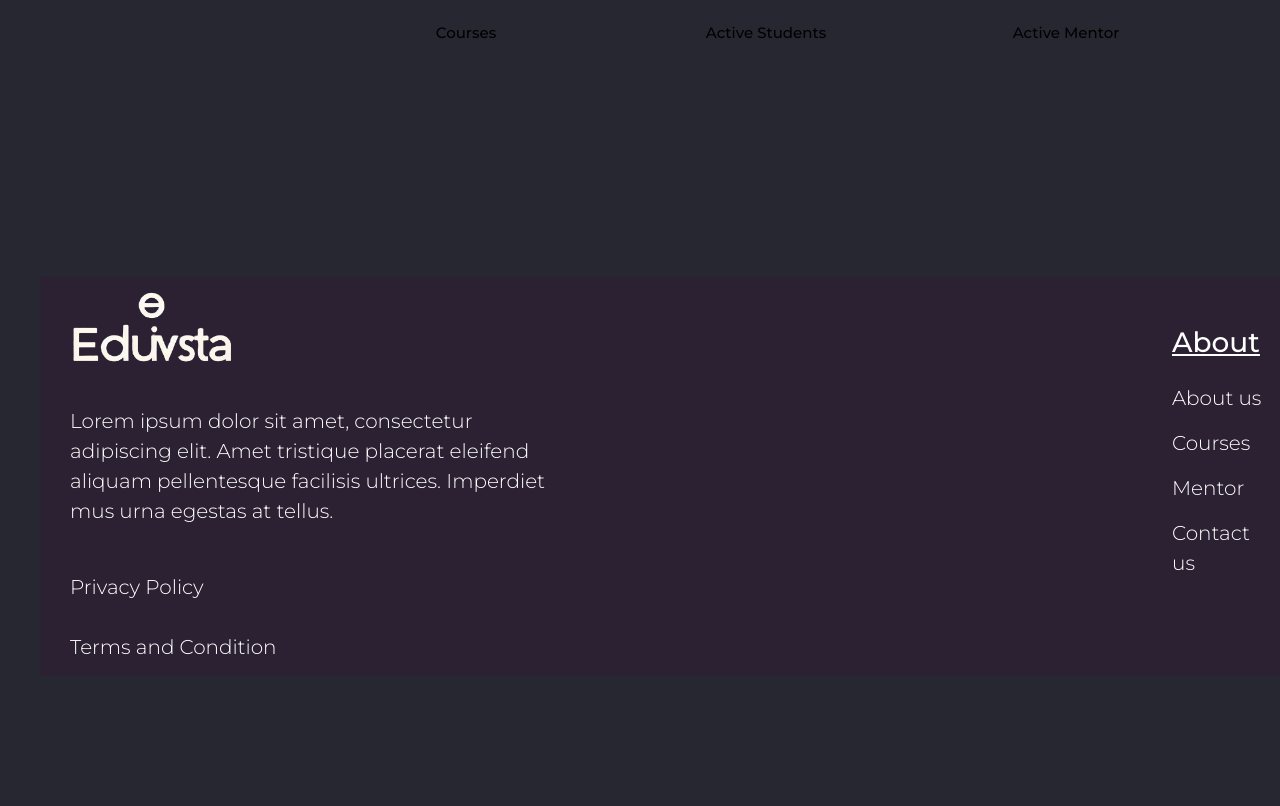
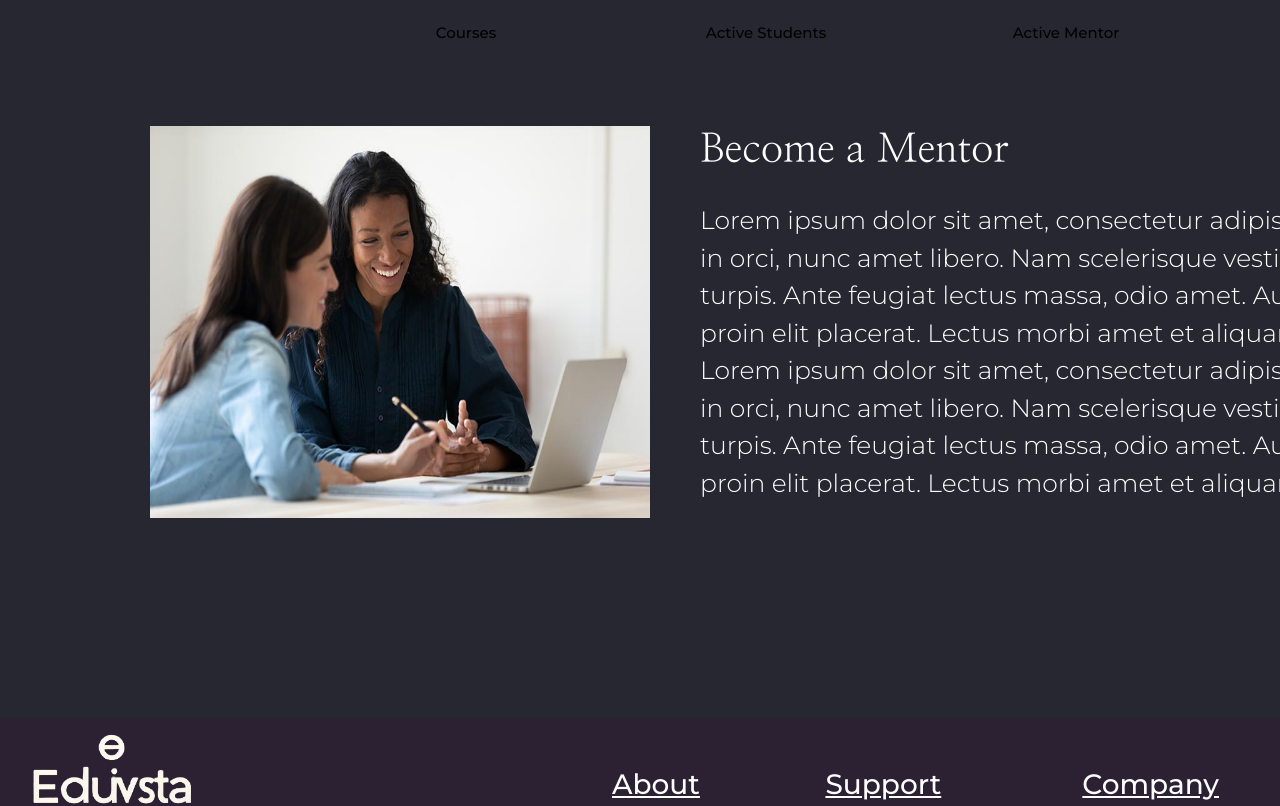
Before and after one commit to diyoran/final, a React (Create React App) app: page / in a window 1280 px wide. Shown: the part 3860-4666 px from the top of the page. Built offline with nearby package versions, Linux system fonts and the light colour scheme; the HTML template or start-up script is replaced by a standard one; a web font is replaced by a local one.

Commit message:
menor table added

```diff
--- a/src/index.scss
+++ b/src/index.scss
@@ -201,9 +201,9 @@ button.singup {
 .footer-wrapper {
   background-color: rgb(44, 33, 51);
   color: white;
-  width: 1800px;
+  width: max;
   height: 400px;
-  margin: 200px 40px;
+  margin: 200px 0px 10px;
   display: flex;
   flex-direction: row;
   justify-content: space-between;
@@ -329,7 +329,7 @@ button.singup {
 .counter{
   color: black;
   width: 1800px;
-  margin: 150px 0;
+  margin: 150px 0 0;
   display: flex;
   justify-content: center;
 
@@ -366,3 +366,28 @@ button.singup {
   }
 
 }
+
+.table{
+  width: 1400px;
+  margin: 50px 150px;
+  border-color: aqua;
+  display: flex;
+  flex-direction: row;
+  gap: 50px;
+
+  &__img{
+    width: 500px;
+  }
+
+  &__title{
+    font-size: 40px;
+    padding-bottom: 20px;
+    font-family: "Nanum Myeongjo", serif;
+  }
+
+  &__text{
+    font-size: 25px;
+    text-justify: newspaper;
+  }
+
+}
--- a/src/pages/main.js
+++ b/src/pages/main.js
@@ -6,6 +6,7 @@ import video from '../img/icons/video.svg'
 import people from '../img/icons/people.svg'
 import flag from '../img/icons/flag.svg'
 import art from '../img/artCard.jpg'
+import mentorImg from '../img/mentor_img.png'
 import CarouselFadeExample from '../components/carousel'
 import Cards from '../components/card'
 
@@ -76,7 +77,7 @@ export default function Main() {
             <div className="counter">
                 <ul className="counter__list">
                     <li className="counter__item">
-                        <img className="counter__img"  src={video} alt="error" />
+                        <img className="counter__img" src={video} alt="error" />
                         <p className='counter__number'>
                             10.000+
                         </p>
@@ -85,7 +86,7 @@ export default function Main() {
                         </p>
                     </li>
                     <li className="counter__item">
-                        <img className="counter__img"  src={people} alt="error" />
+                        <img className="counter__img" src={people} alt="error" />
                         <p className='counter__number'>
                             50.000+
                         </p>
@@ -94,7 +95,7 @@ export default function Main() {
                         </p>
                     </li>
                     <li className="counter__item">
-                        <img className="counter__img"  src={mentor} alt="error" />
+                        <img className="counter__img" src={mentor} alt="error" />
                         <p className='counter__number'>
                             1000+
                         </p>
@@ -103,7 +104,7 @@ export default function Main() {
                         </p>
                     </li>
                     <li className="counter__item">
-                        <img className="counter__img"  src={flag} alt="error" />
+                        <img className="counter__img" src={flag} alt="error" />
                         <p className='counter__number'>
                             150
                         </p>
@@ -112,6 +113,19 @@ export default function Main() {
                         </p>
                     </li>
                 </ul>
+            </div>
+
+            <div className="table">
+                <img className="table__img" src={mentorImg} alt="" />
+                <div className='table__txt'>
+                    <h1 className="table__title">
+                        Become a Mentor
+                    </h1>
+                    <p className="table__text">
+                        Lorem ipsum dolor sit amet, consectetur adipiscing elit. Feugiat eu in orci, nunc amet libero. Nam scelerisque vestibulum bibendum a turpis. Ante feugiat lectus massa, odio amet. Auctor sit mattis non id proin elit placerat. Lectus morbi amet et aliquam magna mauris.
+                        Lorem ipsum dolor sit amet, consectetur adipiscing elit. Feugiat eu in orci, nunc amet libero. Nam scelerisque vestibulum bibendum a turpis. Ante feugiat lectus massa, odio amet. Auctor sit mattis non id proin elit placerat. Lectus morbi amet et aliquam magna mauris.
+                    </p>
+                </div>
             </div>
 
 
```
Also changed, not shown: src/img/mentor_img.png (added).
